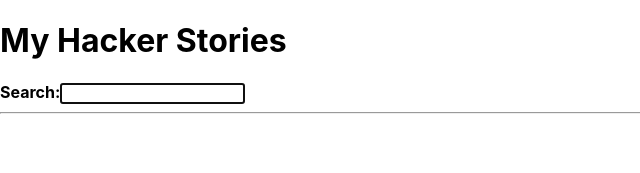
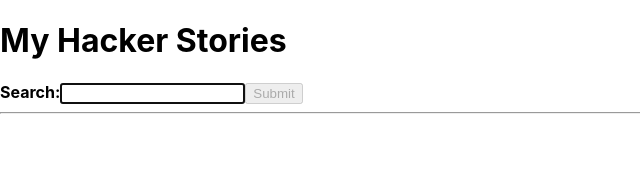
Before and after one commit to ik87/hacker-stories, a React (Create React App) app: page / in a window 1280 px wide. Shown: the top 173 px of the page, without its empty margins (0-640 px from the left). Built offline with nearby package versions, Linux system fonts and the light colour scheme.

Commit message:
(109) Explicit Data Fetching with React

```diff
--- a/src/App.js
+++ b/src/App.js
@@ -113,6 +113,7 @@ const userSemiPersistentSate = (key, initialState) => {
 //(101) Data Fetching with React
 //(103) Data Re-Fetching in React
 //(106) Memoized Handler in React (Advanced)
+//(109) Explicit Data Fetching with React
 const InputWithLabel = ({id, value, onInputChange, type = 'text', isFocused, children}) => {
     // A
     const inputRef = React.useRef();
@@ -150,27 +151,26 @@ const App = () => {
 
 
     const [searchTerm, setSearchTerm] = userSemiPersistentSate("search", '');
-    //const [isLoading, setIsLoading] = React.useState(false);
-    //const [isError, setIsError] = React.useState(false);
     const [stories, dispatchStories] = React.useReducer(
         storiesReducer,
         {
             data: [], isLoading: false, isError: false
         })
 
-/*
-* fetch(`${API_ENDPOINT}react`)
-* // B .then(response => response.json()) // C .then(result => {
-* dispatchStories({
-* type: 'STORIES_FETCH_SUCCESS',
-* payload: result.hits,
-* // D
-* }); })
-* */
+    const [url, setUrl] = React.useState(`${API_ENDPOINT}${searchTerm}`)
+
+    const handleSearchInput = event => {
+        setSearchTerm(event.target.value)
+    }
+
+    const handleSearchSubmit = () => {
+        setUrl(`${API_ENDPOINT}${searchTerm}`)
+    }
+
    const handlerFetchStories = React.useCallback(() => {
         if(!searchTerm) return;
 
-        fetch(`${API_ENDPOINT}${searchTerm}`)
+        fetch(url)
             .then(resonpse => resonpse.json())
             .then(result => {
             dispatchStories({
@@ -181,7 +181,7 @@ const App = () => {
             //setIsError(true)
             dispatchStories({type: 'STORIES_FETCH_FAILURE'})
         );
-    }, [searchTerm]);
+    }, [url]);
 
    React.useEffect( () => {
        handlerFetchStories();
@@ -211,12 +211,17 @@ const App = () => {
             <InputWithLabel
                 id="search"
                 value={searchTerm}
-                onInputChange={handleChange}
+                onInputChange={handleSearchInput}
                 isFocused
             >
                 <StrongText value="Search:"/>
             </InputWithLabel>
-
+            <button
+                type="button"
+                disabled={!searchTerm}
+                onClick={handleSearchSubmit} >
+                Submit
+            </button>
             <hr/>
             {stories.isError && <p>Something went wrong...</p>}
             {stories.isLoading ? (<p>Loading...</p>) :
```
Also changed, not shown: 1 other file (tests, documents, lock files or other folders).
